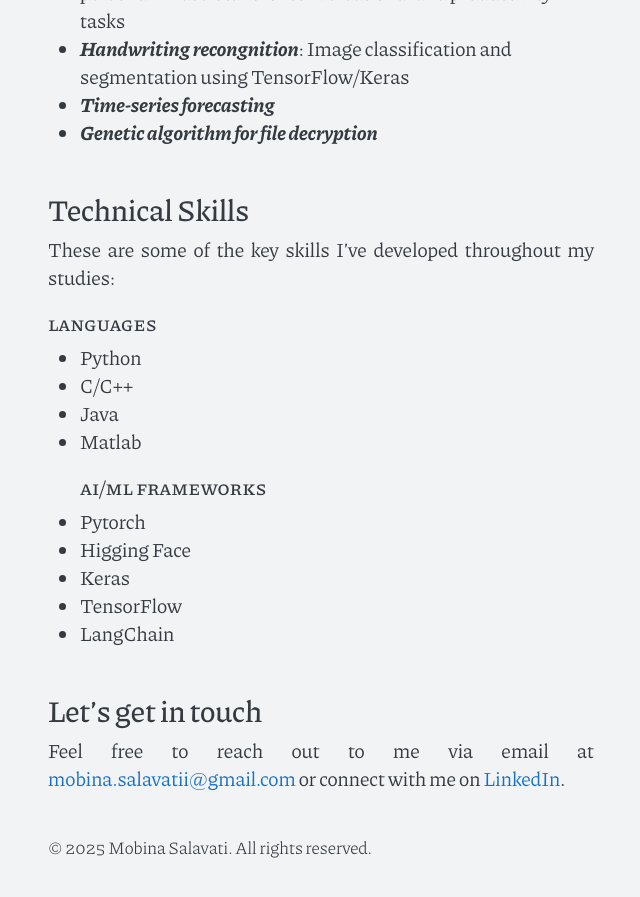
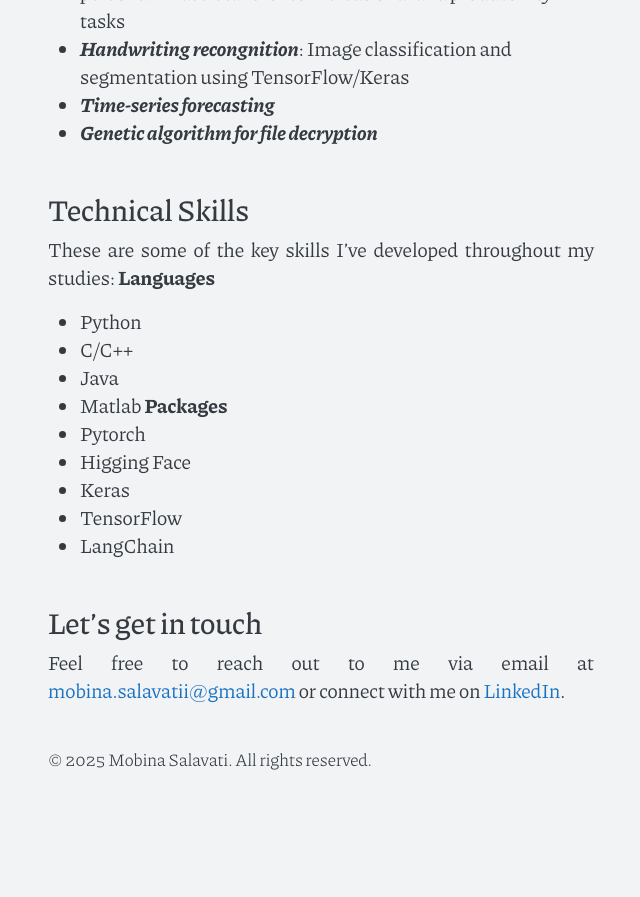
Before and after one commit to mobinasalavati/mobinasalavati.github.io, a Jekyll site: the page built from index.md, in a window 1280 px wide and 900 px high, scrolled down 1702 px. Shown: the top 897 px of the window, without its empty margins (319-959 px from the left). Built offline with Jekyll 4.4.1, drawn with Linux system fonts in a browser that asks for light colours; after the commit the page ends 2514 px from its top, so only the background shows below that.

Commit message:
Update index.md

```diff
--- a/index.md
+++ b/index.md
@@ -28,12 +28,12 @@ Recently, I joined the **Lee Language Lab (L³)**, where we are developing Avata
 # Technical Skills
 
 These are some of the key skills I've developed throughout my studies:
-### Languages
+**Languages**
 - Python
 - C/C++
 - Java
 - Matlab
-### AI/ML frameworks
+**Packages**
 - Pytorch
 - Higging Face
 - Keras
```
